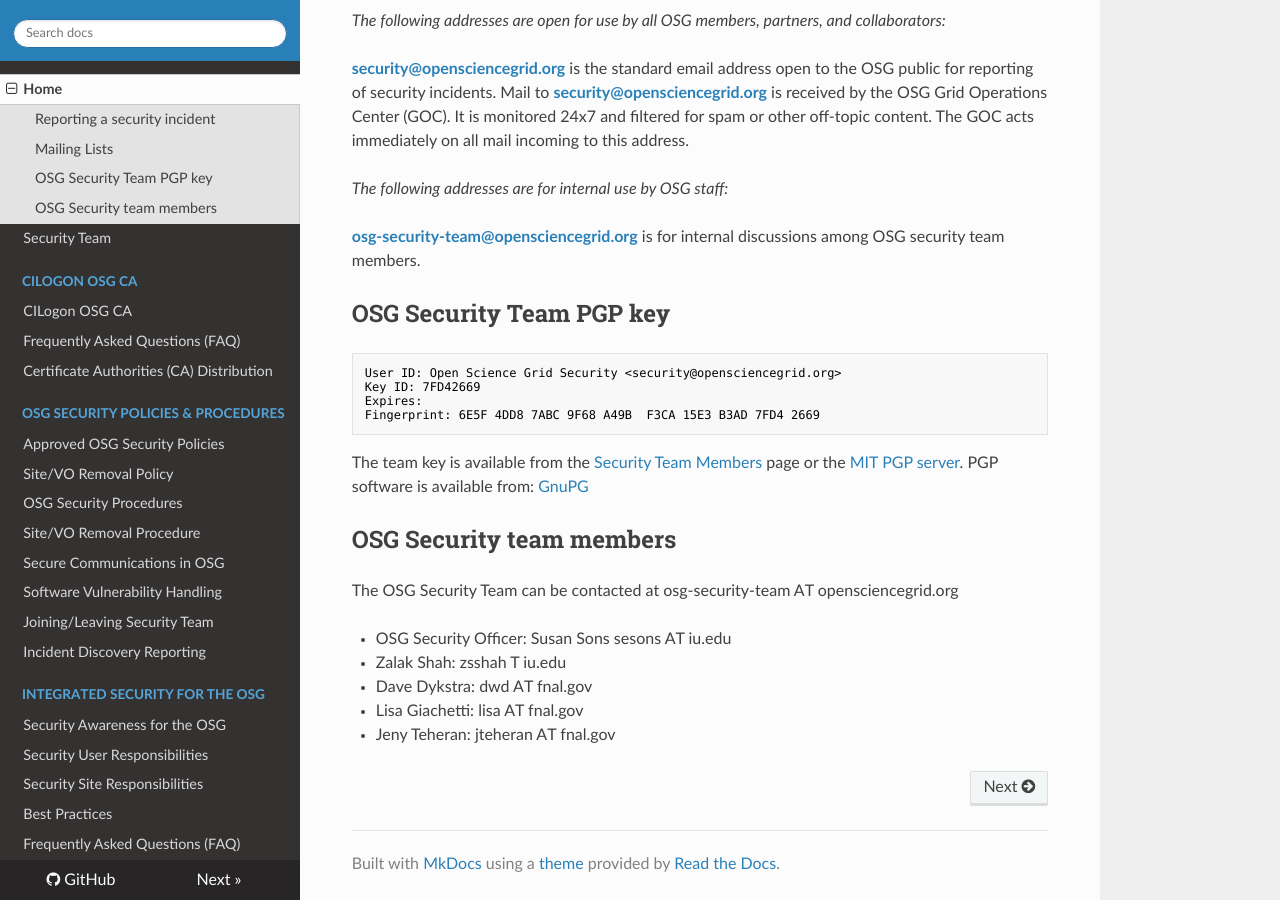
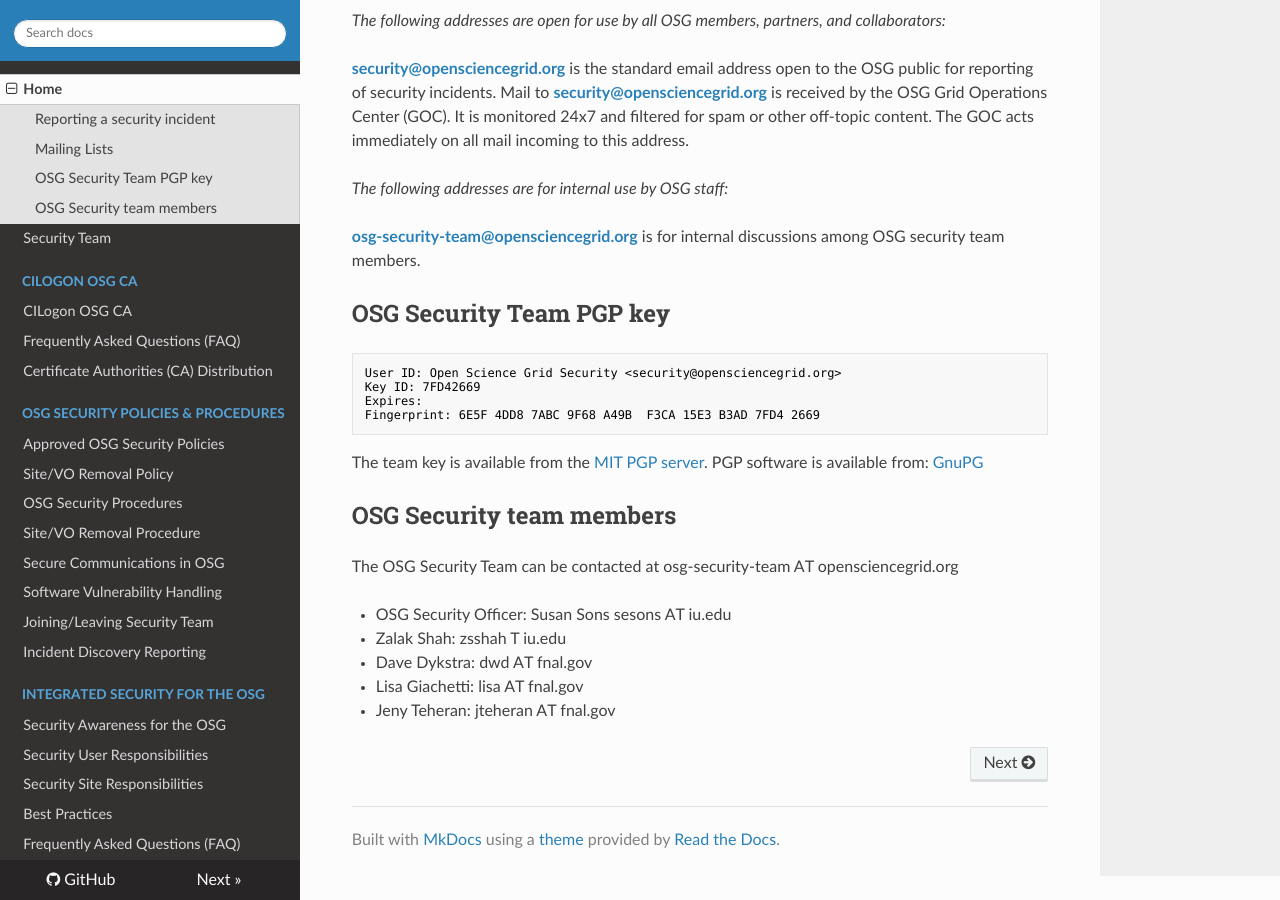
Before and after one commit to opensciencegrid/security, an MkDocs documentation site: the page built from docs/index.md, in a window 1280 px wide and 900 px high, scrolled down 1132 px. Built offline with MkDocs 1.6.1, drawn with Linux system fonts in a browser that asks for light colours; nearby versions of some CDN libraries; old or Windows-style settings are respelled for this version of MkDocs.

Commit message:
Update index.md

````diff
--- a/docs/index.md
+++ b/docs/index.md
@@ -46,7 +46,7 @@
 Fingerprint: 6E5F 4DD8 7ABC 9F68 A49B  F3CA 15E3 B3AD 7FD4 2669
 ```
 
-The team key is available from the [Security Team Members](SecurityTeamMembers) page or the [MIT PGP server](http://pgp.mit.edu:11371/pks/lookup?search=security%40opensciencegrid.org&op=index). PGP software is available from: [GnuPG](http://www.gnupg.org/)
+The team key is available from the [MIT PGP server](http://pgp.mit.edu:11371/pks/lookup?search=security%40opensciencegrid.org&op=index). PGP software is available from: [GnuPG](http://www.gnupg.org/)
 
 ## OSG Security team members
 
````
